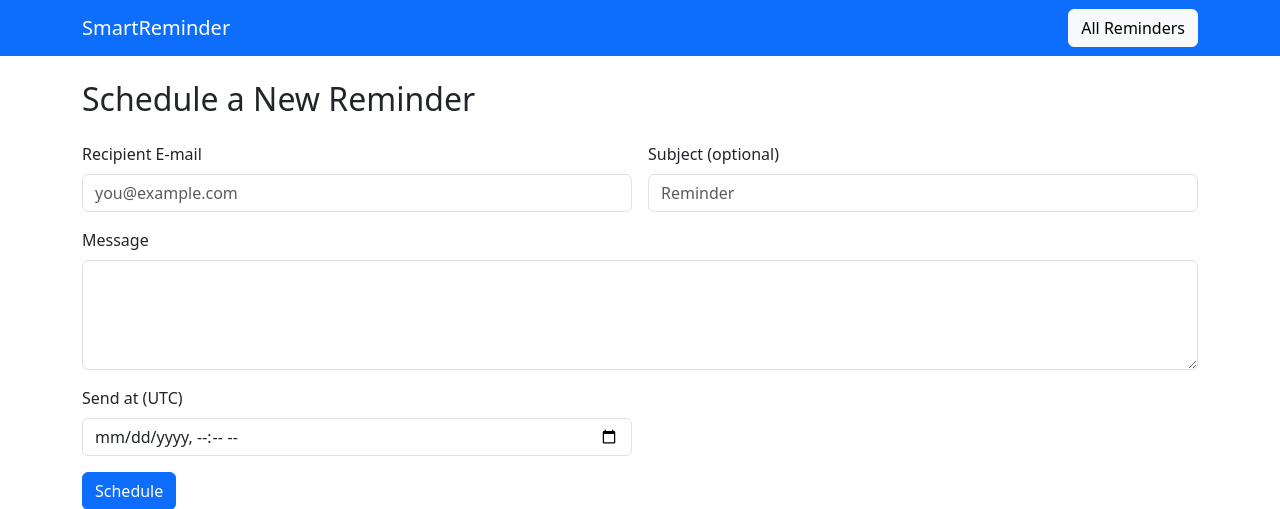
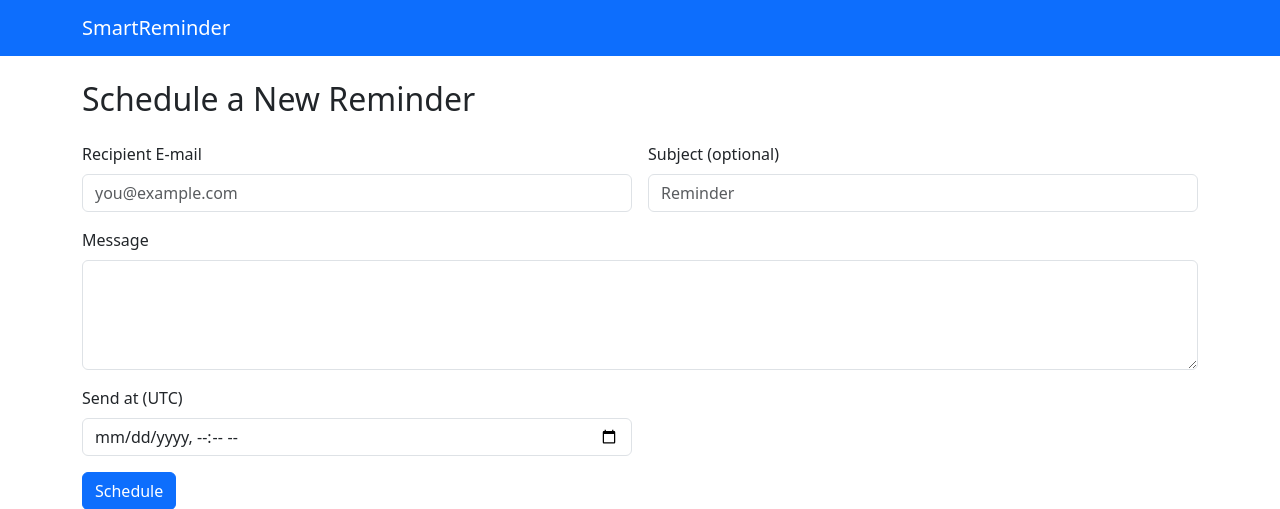
Before and after one commit to Ramkirantadi/Reminder, a Flask app: page / in a window 1280 px wide. Shown: the top 509 px of the page. Run offline with Flask 3, Linux system fonts and the light colour scheme.

Commit message:
Update base.html

```diff
--- a/templates/base.html
+++ b/templates/base.html
@@ -11,9 +11,9 @@
 <nav class="navbar navbar-expand-lg navbar-dark bg-primary mb-4">
   <div class="container">
     <a class="navbar-brand" href="/">SmartReminder</a>
-    <a class="btn btn-light" href="{{ url_for('reminders') }}">All Reminders</a>
   </div>
 </nav>
+
 <div class="container">
   {% with messages = get_flashed_messages(with_categories=true) %}
     {% if messages %}
@@ -28,6 +28,7 @@
 
   {% block content %}{% endblock %}
 </div>
+
 <script src="https://cdn.jsdelivr.net/npm/bootstrap@5.3.3/dist/js/bootstrap.bundle.min.js"></script>
 </body>
 </html>
```
